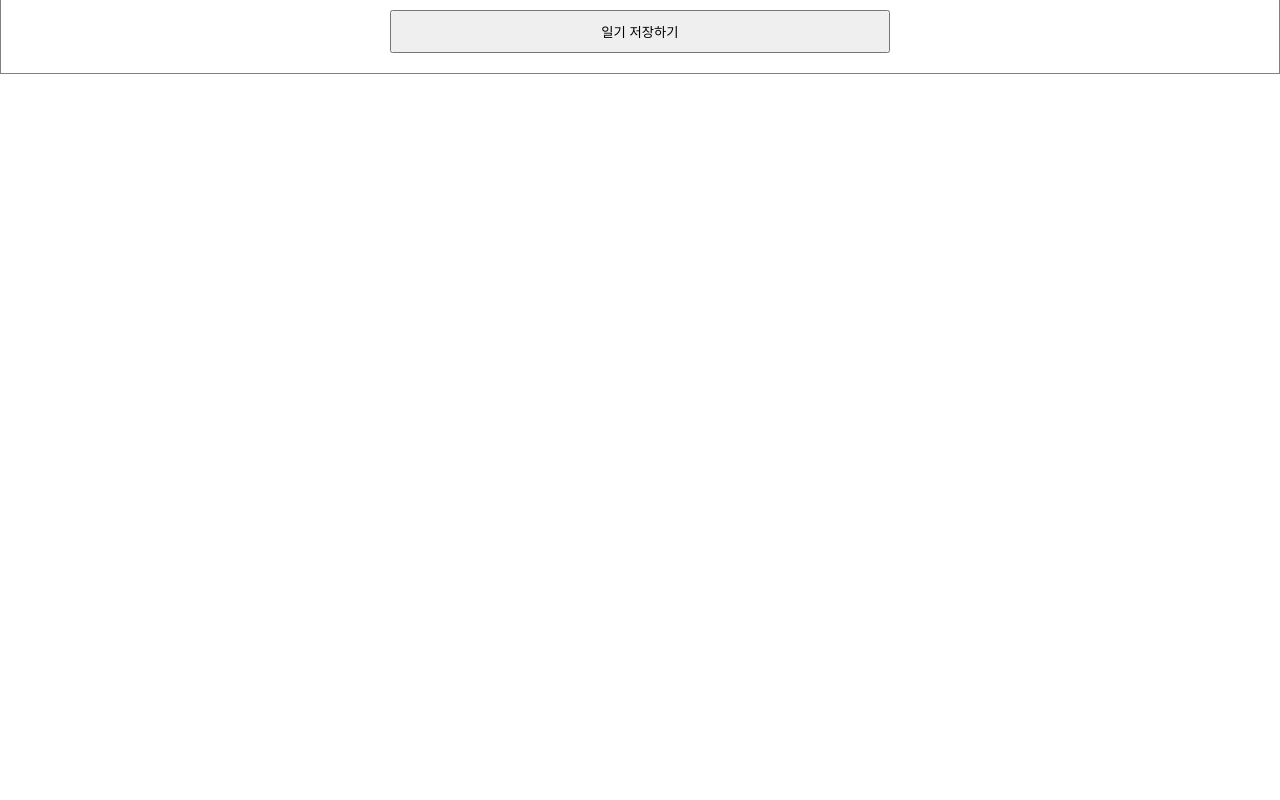
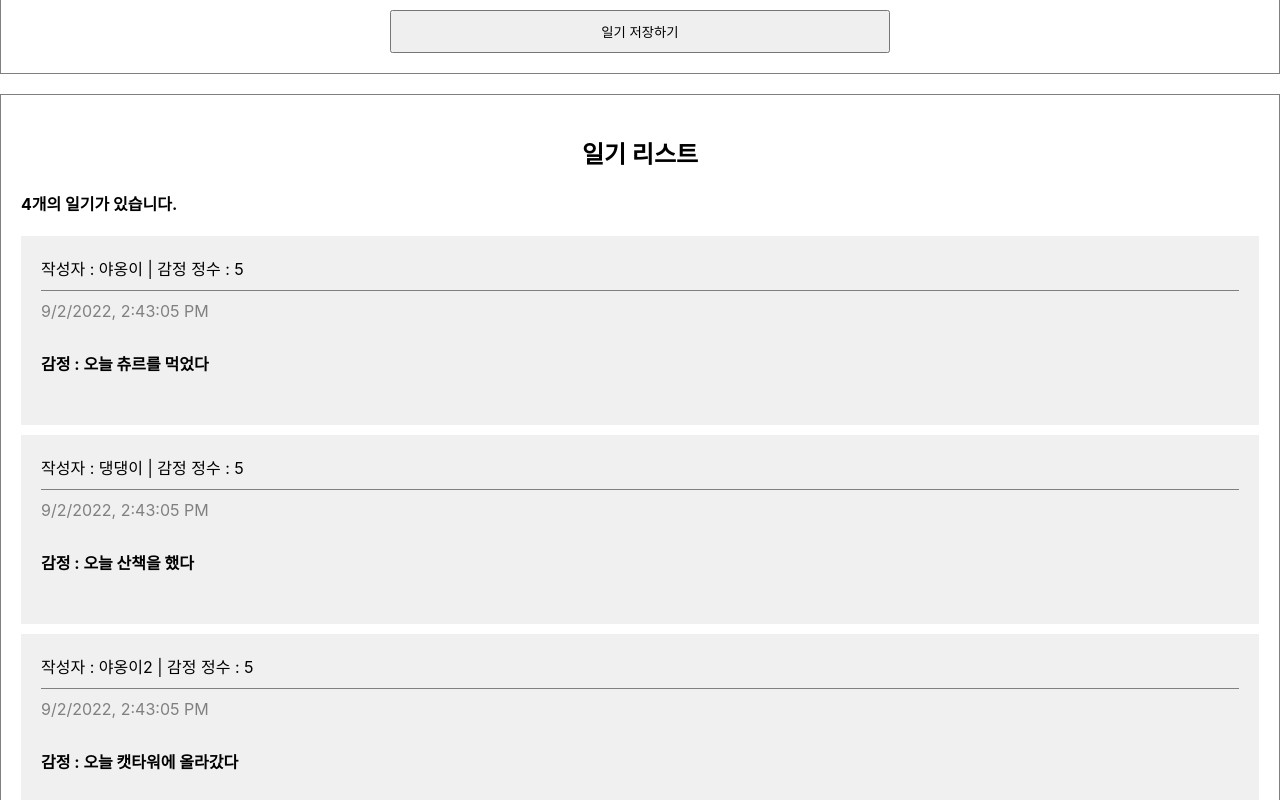
Before and after one commit to Yerim-Choi/learn-react-bite-size, a React (Create React App) app in the folder simplediary/: page / in a window 1280 px wide. Shown: the part 400-1200 px from the top of the page. Before the commit the page ends 800 px from the top, so only its background shows below. Built offline with nearby package versions, Linux system fonts and the light colour scheme.

Commit message:
#section6: 6-3 React에서 배열 사용하기 1 - 리스트 렌더링 (조회)

```diff
--- a/simplediary/src/App.css
+++ b/simplediary/src/App.css
@@ -26,3 +26,39 @@
   padding: 10px;
   cursor: pointer;
 }
+
+/* List */
+
+.DiaryList {
+  border: 1px solid gray;
+  padding: 20px;
+  margin-top: 20px;
+}
+
+.DiaryList h2 {
+  text-align: center;
+}
+
+/* Item */
+
+.DiaryItem {
+  background-color: rgb(240, 240, 240);
+  margin-bottom: 10px;
+  padding: 20px;
+}
+
+.DiaryItem .info {
+  border-bottom: 1px solid gray;
+  padding-bottom: 10px;
+  margin-bottom: 10px;
+}
+
+.DiaryItem .date {
+  color: gray;
+}
+
+.DiaryItem .content {
+  font-weight: bold;
+  margin-bottom: 30px;
+  margin-top: 30px;
+}
--- a/simplediary/src/App.js
+++ b/simplediary/src/App.js
@@ -1,10 +1,43 @@
 import "./App.css";
 import DiaryEditor from "./DiaryEditor";
+import DiaryList from "./DiaryList";
+
+const dummyList = [
+  {
+    id: 1,
+    author: "야옹이",
+    content: "오늘 츄르를 먹었다",
+    emotion: 5,
+    created_date: new Date().getTime(),
+  },
+  {
+    id: 2,
+    author: "댕댕이",
+    content: "오늘 산책을 했다",
+    emotion: 5,
+    created_date: new Date().getTime(),
+  },
+  {
+    id: 3,
+    author: "야옹이2",
+    content: "오늘 캣타워에 올라갔다",
+    emotion: 5,
+    created_date: new Date().getTime(),
+  },
+  {
+    id: 4,
+    author: "야옹이3",
+    content: "냥냥펀치",
+    emotion: 3,
+    created_date: new Date().getTime(),
+  },
+];
 
 function App() {
   return (
     <div className="App">
       <DiaryEditor />
+      <DiaryList diaryList={dummyList} />
     </div>
   );
 }
--- /dev/null
+++ b/simplediary/src/DiaryItem.js
@@ -0,0 +1,16 @@
+const DiaryItem = ({ author, content, created_date, emotion, id }) => {
+  return (
+    <div className="DiaryItem">
+      <div className="info">
+        <span>
+          작성자 : {author} | 감정 정수 : {emotion}{" "}
+        </span>
+        <br />
+      </div>
+      <span className="date">{new Date(created_date).toLocaleString()}</span>
+      <div className="content">감정 : {content}</div>
+    </div>
+  );
+};
+
+export default DiaryItem;
--- /dev/null
+++ b/simplediary/src/DiaryList.js
@@ -0,0 +1,23 @@
+import DiaryItem from "./DiaryItem";
+
+const DiaryList = ({ diaryList }) => {
+  console.log(diaryList);
+
+  return (
+    <div className="DiaryList">
+      <h2>일기 리스트</h2>
+      <h4>{diaryList.length}개의 일기가 있습니다.</h4>
+      <div>
+        {diaryList.map((it) => (
+          <DiaryItem key={it.id} {...it} />
+        ))}
+      </div>
+    </div>
+  );
+};
+
+DiaryList.defaultProps = {
+  diaryList: [],
+};
+
+export default DiaryList;
```
Also changed, not shown: 1 other file (tests, documents, lock files or other folders).
